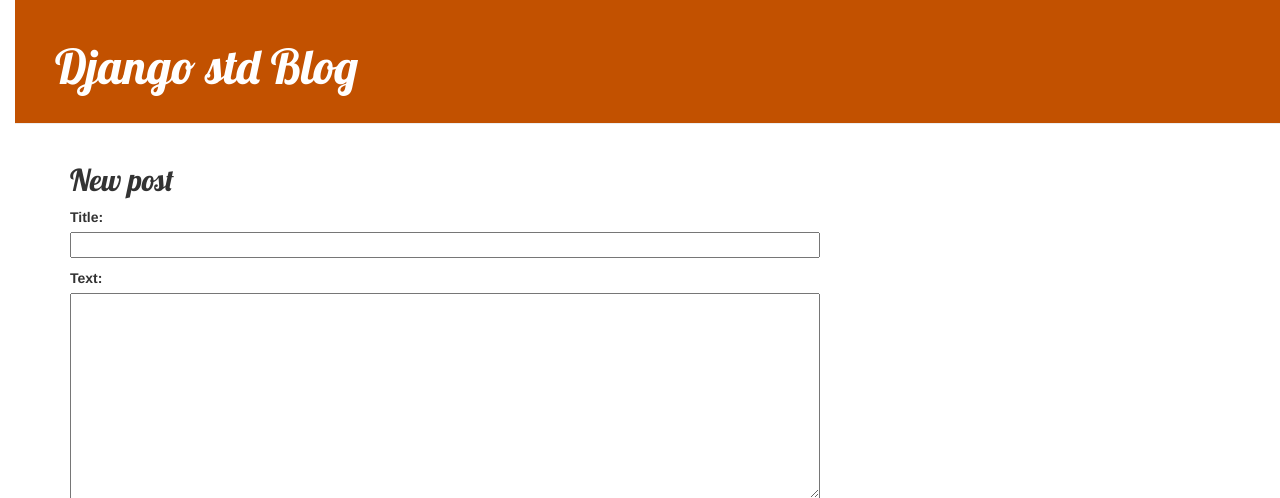
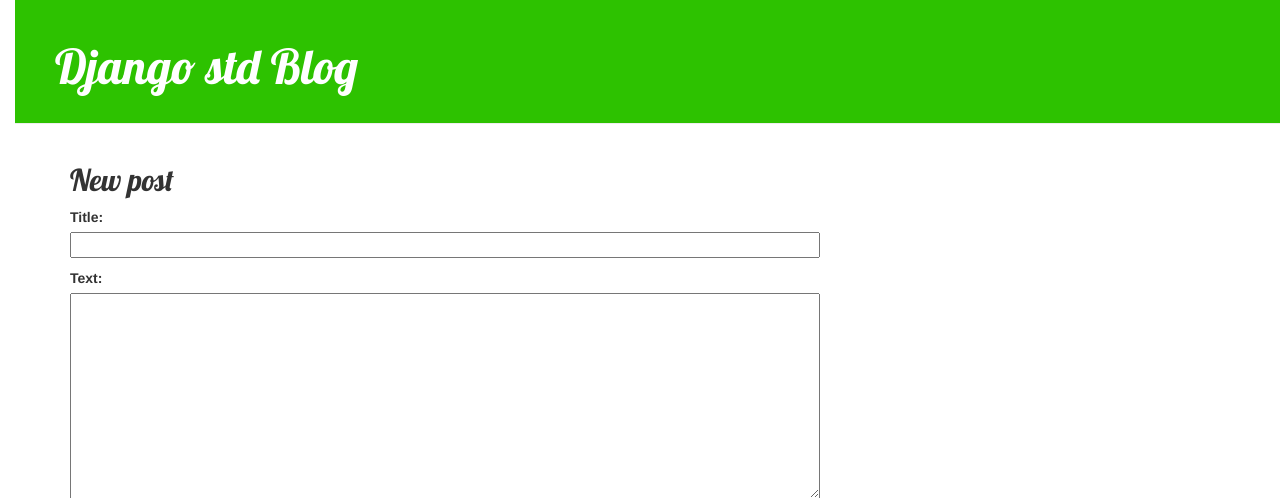
Before and after one commit to soichichi/my-first-blog, a Django app: page /post/new/ in a window 1280 px wide. Shown: the top 498 px of the page. Run offline with Django 3.2, Linux system fonts and the light colour scheme; some libraries are stand-ins or nearby versions.

```diff
--- a/blog/static/css/blog.css
+++ b/blog/static/css/blog.css
@@ -8,7 +8,7 @@ body {
 }
 
 .page-header {
-    background-color: #C25100;
+    background-color: #2dc200;
     margin-top: 0;
     padding: 20px 20px 20px 40px;
 }
```
